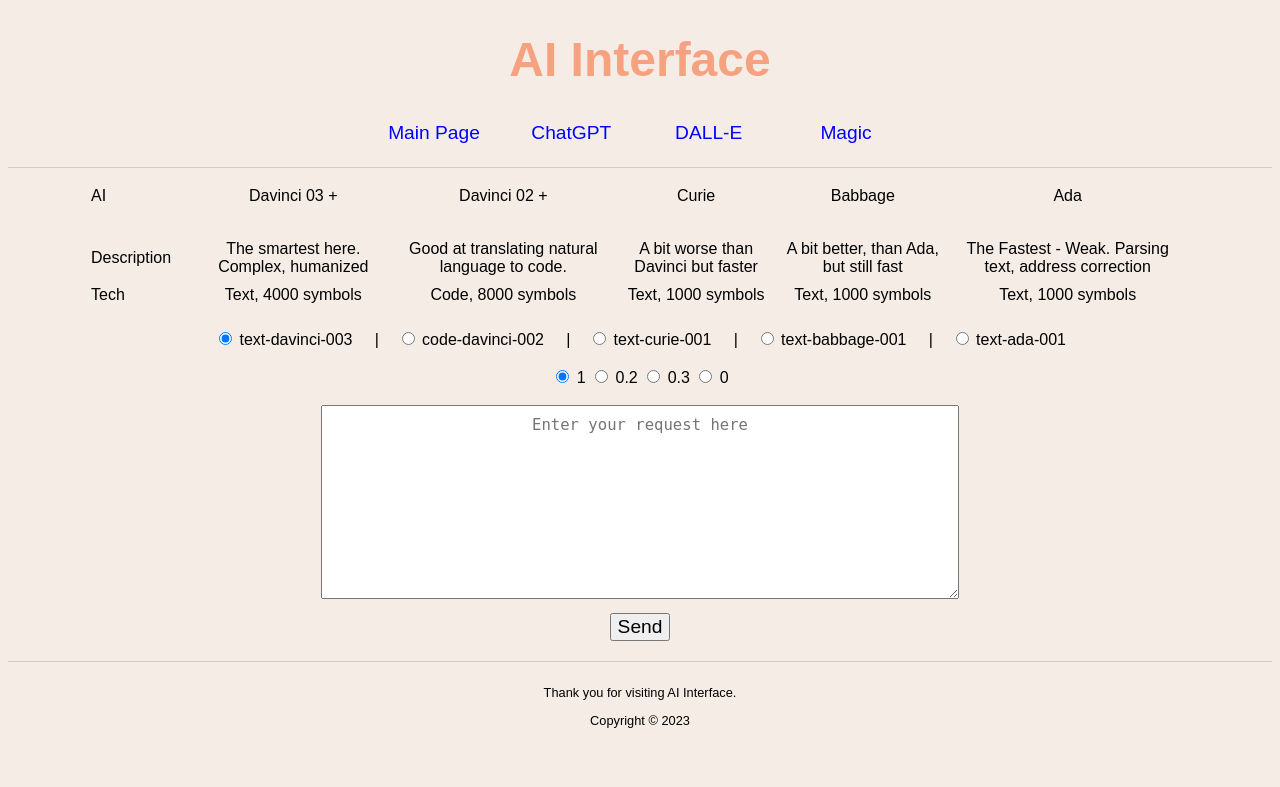
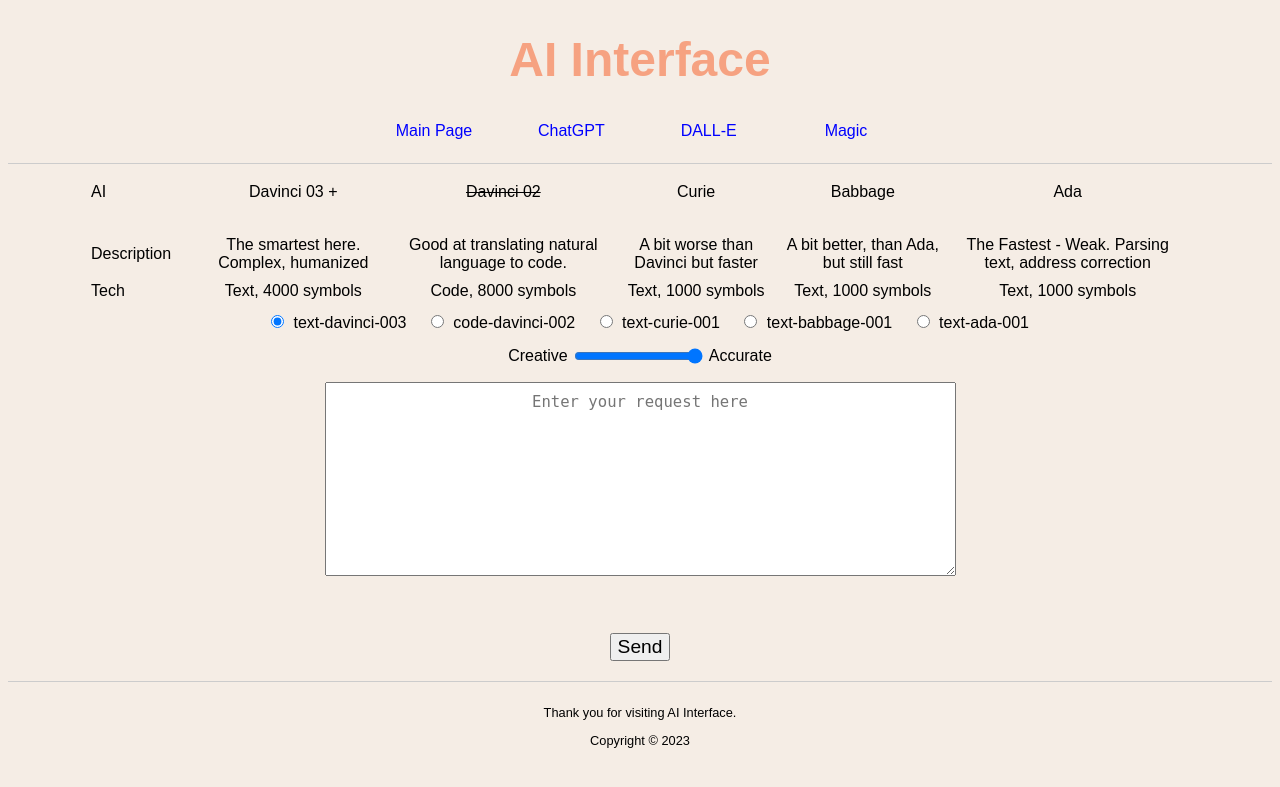
Before and after one commit to 0xDyno/OpenAI-Web, a Django app: page /chat/ in a window 1280 px wide. Shown: the top 787 px of the page. Run offline with Django 4.2, Linux system fonts and the light colour scheme.

Commit message:
Bugs fix, change form to django forms

```diff
--- a/app/forms.py
+++ b/app/forms.py
@@ -1,21 +1,44 @@
 from django import forms
 
 
-
+# class CustomRadioFieldRenderer(django.forms.renderers.DjangoTemplates):
+#     def engine(self):
+#         # Render the choices without the div blocks
+#         return '\n'.join(['%s\n%s' % (w.tag(), w.choice_label) for w in self])
 
 
 class ChatGPTForm(forms.Form):
-    pass
-    # CHOICES = [
-    #     ('text-davinci-003', 'text-davinci-003'),
-    #     ('text-curie-001', 'text-curie-001'),
-    #     ('text-babbage-001', 'text-babbage-001'),
-    #     ('text-ada-001', 'text-ada-001'),
-    # ]
-    # choice = forms.ChoiceField(choices=CHOICES, widget=forms.RadioSelect)
+    MODELS = [
+        ("text-davinci-003", "text-davinci-003"),
+        ("code-davinci-002", "code-davinci-002"),
+        ("text-curie-001", "text-curie-001"),
+        ("text-babbage-001", "text-babbage-001"),
+        ("text-ada-001", "text-ada-001"),
+    ]
 
-    # text = forms.Textarea()
+    model = forms.ChoiceField(choices=MODELS, label=False,
+                              widget=forms.RadioSelect(attrs={"class": "default-indent"}))
+
+    accuracy = forms.IntegerField(min_value=0, max_value=100, step_size=1,
+                                  widget=forms.NumberInput(attrs={"type": "range"}))
+
+    prompt_attrs = {"placeholder": "Enter your request here", "cols": "10", "rows": "10"}
+    prompt = forms.CharField(max_length=4000, label=False,
+                             widget=forms.Textarea(prompt_attrs))
 
 
 class DalleForm(forms.Form):
-    pass
+    SIZES = [
+        ("1", "1024x1024"),
+        ("2", "512x512"),
+        ("3", "256x256"),
+    ]
+
+    size = forms.ChoiceField(choices=SIZES, label="Size:",
+                             widget=forms.RadioSelect(attrs={"class": "default-indent"}))
+
+    amount = forms.IntegerField(min_value=1, max_value=10, step_size=1, label="Amount:",
+                                widget=forms.NumberInput(attrs={"type": "number", "class": "generate-amount"}))
+
+    prompt_attrs = {"placeholder": "Enter your request here", "cols": "10", "rows": "10"}
+    prompt = forms.CharField(widget=forms.Textarea(prompt_attrs), max_length=4000, label=False)
--- a/app/static/web.css
+++ b/app/static/web.css
@@ -16,11 +16,59 @@
     margin: 0 auto;
 }
 
-form {
-    margin-top: 20px;
+table.home {
+    border-collapse: collapse;
+    border: 2px solid #93bff8; /* blue border */
+    width: 75%; /* 75% of the width of the containing element */
+}
+
+table.home td {
+    padding: 5px;
+    width: 500px;
+    background-color: #d0eaf3; /* light blue color */
+}
+
+table.models {
+    border-collapse: collapse;
+    width: 1100px;
+}
+
+table.models td.title {
+    padding-bottom: 30px;
+}
+
+table.models td.model {
+    padding: 5px;
+}
+
+table.generate {
+    width: 50%
+}
+
+table.generate td.title {
+    text-align: center;
+    padding: 10px;
+    width: 50%;
+}
+
+table.generate td.field {
+    text-align: center;
+}
+
+table.generated-images {
+    display: inline-block;
+}
+
+table.generated-images td.links {
+    width: 50%
+}
+
+input.generate-amount {
+    width: 50px;
 }
 
 textarea {
+    padding-top: 10px;
     width: 50%; /* 75% of the width of the containing element */
     font-size: 1.2em; /* 1.2 times the size of the base font */
     text-align: center;
@@ -43,7 +91,7 @@
 .links {
   /*display: inline-block;*/
   /*float: right;*/
-    font-size: 1.2em; /* 1.5 times the size of the base font */
+    font-size: 1em;
 }
 
 .conversation {
@@ -58,10 +106,6 @@
 .image {
     margin: 20px auto;
     width: 80%; /* 75% of the width of the containing element */
-}
-
-#generated-image {
-    width: 100%; /* 100% of the width of the containing element */
 }
 
 .gallery {
@@ -85,27 +129,7 @@
     padding-bottom: 20px;
 }
 
-.table-home {
-    border-collapse: collapse;
-    border: 2px solid #93bff8; /* blue border */
-    width: 75%; /* 75% of the width of the containing element */
-}
-
-.td-home {
-    padding: 5px;
-    width: 500px;
-    background-color: #d0eaf3; /* light blue color */
-}
-
-.td-model {
-    padding: 5px;
-}
-
-.td-model-title {
-    padding-bottom: 30px;
-}
-
-.img-size {
+img.size {
     width: 200px;
     height: 200px;
     padding: 10px;
@@ -113,6 +137,11 @@
     transition: transform .2s; /* animate the zoom effect */
 }
 
-.zoom {
-transform: scale(3); /* increase the size of the image on hover */
+.default-padding {
+    padding: 7px;
 }
+
+.default-indent {
+    margin-inline: 5px;
+    margin-left: 20px;
+}
--- a/app/templates/chat_gpt.html
+++ b/app/templates/chat_gpt.html
@@ -2,89 +2,74 @@
 
 {% block content %}
     <br>
-    <table style="border-collapse: collapse; width: 1100px;">
+    <table class="models" id="aiTable">
         <tr>
             <td style="text-align: left; padding-bottom: 30px; width: 100px;">AI</td>
-            <td class="td-model-title">Davinci 03 +</td>
-            <td class="td-model-title">Davinci 02 +</td>
-            <td class="td-model-title">Curie</td>
-            <td class="td-model-title">Babbage</td>
-            <td class="td-model-title">Ada</td>
+            <td class="title">Davinci 03 +</td>
+            <td class="title"><s>Davinci 02</s></td>
+            <td class="title">Curie</td>
+            <td class="title">Babbage</td>
+            <td class="title">Ada</td>
         </tr>
         <tr>
             <td style="text-align: left; width: 100px;">Description</td>
-            <td class="td-model">The smartest here. Complex, humanized</td>
-            <td class="td-model">Good at translating natural language to code.</td>
-            <td class="td-model">A bit worse than Davinci but faster</td>
-            <td class="td-model">A bit better, than Ada, but still fast</td>
-            <td class="td-model">The Fastest - Weak. Parsing text, address correction</td>
+            <td class="model">The smartest here. Complex, humanized</td>
+            <td class="model">Good at translating natural language to code.</td>
+            <td class="model">A bit worse than Davinci but faster</td>
+            <td class="model">A bit better, than Ada, but still fast</td>
+            <td class="model">The Fastest - Weak. Parsing text, address correction</td>
         </tr>
         <tr>
             <td style="text-align: left; width: 100px;">Tech</td>
-            <td class="td-model">Text, 4000 symbols</td>
-            <td class="td-model">Code, 8000 symbols</td>
-            <td class="td-model">Text, 1000 symbols</td>
-            <td class="td-model">Text, 1000 symbols</td>
-            <td class="td-model">Text, 1000 symbols</td>
+            <td class="model">Text, 4000 symbols</td>
+            <td class="model">Code, 8000 symbols</td>
+            <td class="model">Text, 1000 symbols</td>
+            <td class="model">Text, 1000 symbols</td>
+            <td class="model">Text, 1000 symbols</td>
         </tr>
     </table>
 
 
-    <form id="interact_form" method="POST" action="">
+    <form action="#aiTable" method="post" id="interact_form">
         {% csrf_token %}
-        {{ form }}
 
-        <input type="radio" id="model1" name="model" value="text-davinci-003" checked>
-        <label for="model1">text-davinci-003</label> &nbsp;&nbsp;&nbsp; |&nbsp;&nbsp;&nbsp;
+        {# I was searching for this *** decision for *** 3 days using tons of *** code on Google and ChatGPT AI #}
+        <div class="default-padding">
+            {% for model in form.model %}
+                {{ model }}
+            {% endfor %}
+        </div>
 
-        <input type="radio" id="model2" name="model" value="code-davinci-002">
-        <label for="model2">code-davinci-002</label> &nbsp;&nbsp;&nbsp; |&nbsp;&nbsp;&nbsp;
+        <div class="default-padding">
+            <span style="position: relative; top: -3px;">Creative</span>
+            {{ form.accuracy }}
+            <span style="position: relative; top: -3px;">Accurate</span>
+        </div>
 
-        <input type="radio" id="model3" name="model" value="text-curie-001">
-        <label for="model3">text-curie-001</label> &nbsp;&nbsp;&nbsp; |&nbsp;&nbsp;&nbsp;
+        <div class="default-padding">
+            {{ form.prompt }}
+        </div>
 
-        <input type="radio" id="model4" name="model" value="text-babbage-001">
-        <label for="model4">text-babbage-001</label> &nbsp;&nbsp;&nbsp; |&nbsp;&nbsp;&nbsp;
+        <br> <br>
 
-        <input type="radio" id="model5" name="model" value="text-ada-001">
-        <label for="model5">text-ada-001</label>
-
-        <br><br>
-
-        <input type="radio" id="temperature1" name="temperature" value="1" checked>
-        <label for="temperature1">1</label>
-
-        <input type="radio" id="temperature2" name="temperature" value="0.6">
-        <label for="temperature2">0.2</label>
-
-        <input type="radio" id="temperature3" name="temperature" value="0.3">
-        <label for="temperature3">0.3</label>
-
-        <input type="radio" id="temperature4" name="temperature" value="0">
-        <label for="temperature4">0</label>
-
-        <br><br>
-
-        <textarea style="padding-top: 10px" name="prompt" rows="10" cols="10" placeholder="Enter your request here">{{ user_request }}</textarea>
-        <br>
-        <input type="submit" id="submitButton" value="Send" onclick="this.disabled=true; this.">
+        <input type="submit" name="submitButton" id="submitButton" value="Send">
     </form>
 
+    {% if response %}
+
+        <div class="conversation">
+            {% load static %}
+            {{ response|linebreaks }}
+        </div>
+
+    {% endif %}
+
     <script>
-        document.getElementById("interact_form").addEventListener("submit", function(event) {
+        // script to block submit button after click
+        document.getElementById("interact_form").addEventListener("submit", function (event) {
             event.preventDefault();
             document.getElementById("submitButton").disabled = true;
             this.submit();
         });
     </script>
-
-    {% if answer %}
-
-        <div class="conversation">
-            {% load static %}
-            {{ answer|linebreaks }}
-        </div>
-
-    {% endif %}
-
 {% endblock %}
--- a/app/templates/home.html
+++ b/app/templates/home.html
@@ -4,7 +4,7 @@
 
 <p>Welcome to AI Interface!</p>
 <p>Here's some information on the bots you can use. These descriptions were generated by ChatGPT:</p>
-<table class="table-home">
+<table class="home">
     <tr>
         <td class="td-home" style="font-size: 1.2em;">
             ChatGPT
--- a/app/views.py
+++ b/app/views.py
@@ -10,38 +10,55 @@
 
 
 def chat_gpt_page(request):
-    if request.method != "POST":
-        form = forms.ChatGPTForm()
-        context = {"form": form}
-    else:
+    if request.method == "POST":
         form = forms.ChatGPTForm(request.POST)
-        context = {"form": form}
+
+        print(f"\n\n\n{form.data} {form.is_valid()}\n\n\n")
+
         if form.is_valid():
-            prompt = form.data["prompt"]
-            model = form.data["model"]
-            temperature = form.data["temperature"]
+            prompt = form.cleaned_data["prompt"]
+            model = form.cleaned_data["model"]
+            temperature = form.cleaned_data["accuracy"]
 
-            response = models.get_answer(prompt, model, temperature)
-            context = {"answer": response, "prompt": prompt}
+            context = {"form": form,
+                       "response": models.get_answer(prompt, model, temperature),
+                       "prompt": prompt,
+                       "model": model,
+                       "accuracy": temperature,
+                       }
+            return render(request=request, template_name="chat_gpt.html", context=context)
 
+    form = forms.ChatGPTForm(initial={"model": forms.ChatGPTForm.MODELS[0],
+                                      "accuracy": 100})
+    context = {"form": form}
     return render(request=request, template_name="chat_gpt.html", context=context)
 
 
 def generate_page(request):
-    if request.method != "POST":
-        form = forms.DalleForm()
-        context = {"form": form, "amount": 1}
-    else:
-        form = forms.ChatGPTForm(request.POST)
-        context = {"form": form}
+    if request.method == "POST":
+        form = forms.DalleForm(request.POST)
+        print(f"\n\n\n{form.data} {form.is_valid()}\n\n\n")
 
         if form.is_valid():
-            prompt = form.data["prompt"]
-            amount = form.data["amount"]
-            size = form.data["size"]
+            prompt = form.cleaned_data["prompt"]
+            amount = form.cleaned_data["amount"]
+            size = form.cleaned_data["size"]
 
-            response = models.get_generated_imgs(prompt, int(amount), size)
-            context = {"generated": response, "prompt": prompt, "size": size, "amount": amount}
+            context = {"form": form,
+                       "generated": models.get_generated_imgs(prompt, amount, size),
+                       "prompt": prompt,
+                       "amount": amount,
+                       "size": size,
+                       }
+
+            if "gallery" in form.cleaned_data:
+                context["gallery"] = form.cleaned_data["gallery"]
+
+            return render(request=request, template_name="generate.html", context=context)
+
+    form = forms.DalleForm(initial={"size": forms.DalleForm.SIZES[0],
+                           "amount": 1})
+    context = {"form": form}
 
     saved_imgs = models.get_saved_imgs()
     if saved_imgs:
@@ -56,11 +73,11 @@
 
 
 def generate_variation_page(request, size, url):
-    form = forms.ChatGPTForm()
+    initial = {"size": forms.DalleForm.SIZES[0], "amount": 1}
+
     context = {
         "generated": models.variate_image(size, url),
-        "form": form,
-        "amount": 1,
+        "form": forms.DalleForm(initial=initial)
     }
     return render(request=request, template_name="generate.html", context=context)
 
--- a/templates/main.html
+++ b/templates/main.html
@@ -2,8 +2,9 @@
 <html lang="en">
 <head>
     <meta charset="UTF-8">
-    <title>AI Interface</title>
+    <title>Interface</title>
     {% load static %}
+    <link rel="shortcut icon" href="{% static 'favicon.ico' %}">
     <link rel="stylesheet" type="text/css" href="{% static "web.css" %}">
 </head>
 <body>
```
Also changed, not shown: OpenAI_Web/settings.py (+10 -6 lines), app/models.py (+6 -9 lines), app/templates/generate.html (+23 -26 lines), static/favicon.ico (added).
